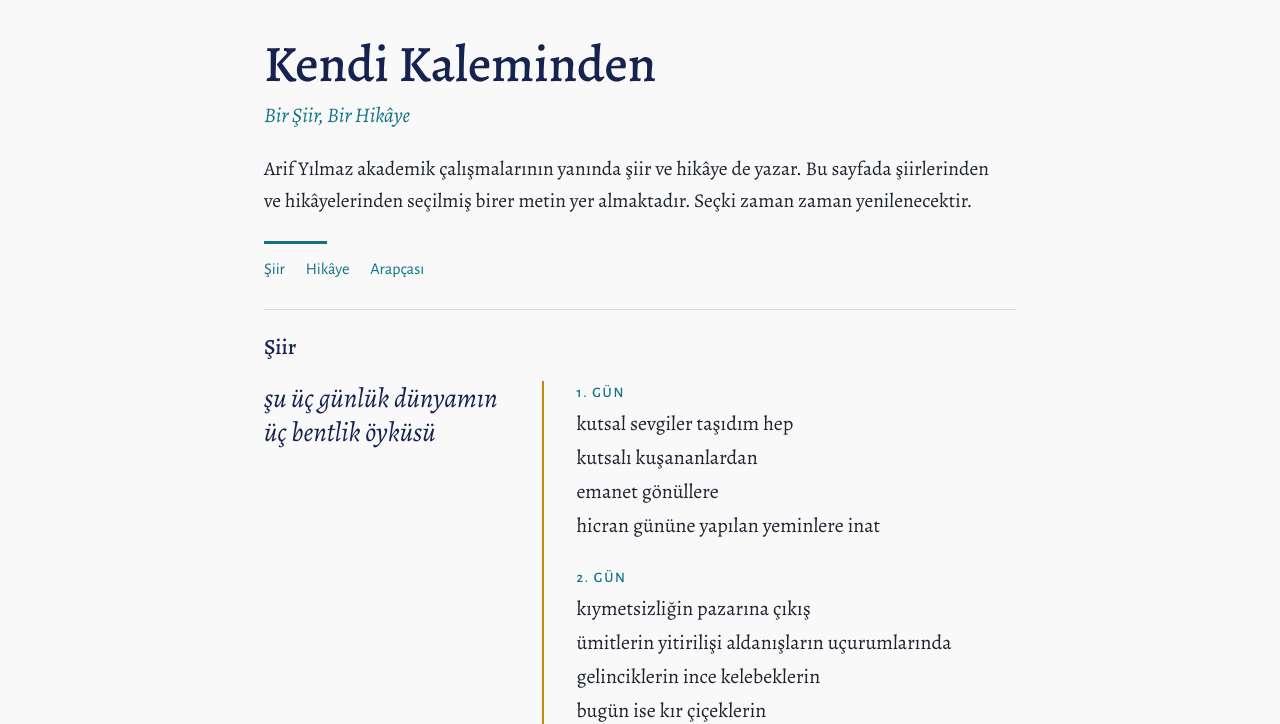
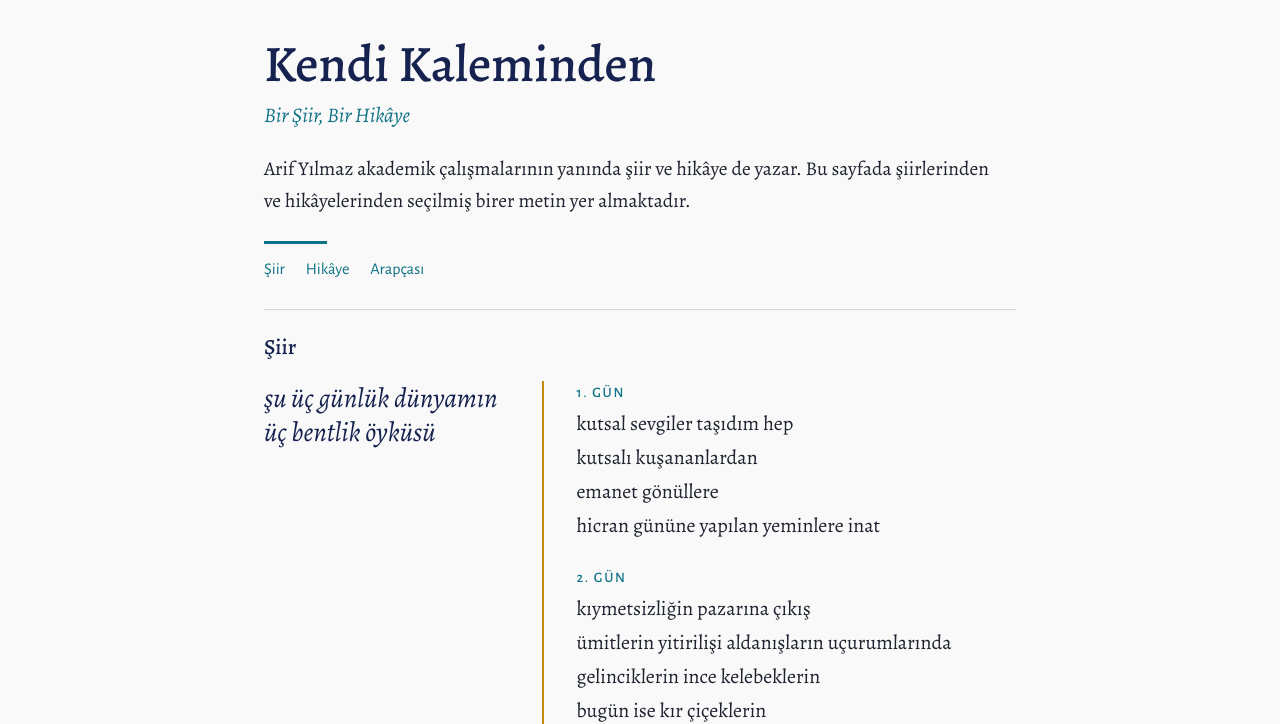
Before and after one commit to yilmaz-arif/yilmaz-arif.github.io, a plain HTML site: page kendi-kaleminden/index.html in a window 1280 px wide. Shown: the part 76-800 px from the top of the page. Drawn offline with nearby package versions, Linux system fonts and the light colour scheme.

Commit message:
Kendi Kaleminden: giriş metninden seçki cümlesi çıktı
Co-Authored-By: Claude Opus 5.5 <noreply@anthropic.com>
Claude-Session: https://claude.ai/code/session_01GtHFNbNLneJkskVV1X9t94

```diff
--- a/kendi-kaleminden/index.html
+++ b/kendi-kaleminden/index.html
@@ -135,7 +135,7 @@ section.arapca p { font-size: 1.32rem; line-height: 2; text-align: justify; marg
 <h1>Kendi Kaleminden</h1>
 <p class="alt">Bir Şiir, Bir Hikâye</p>
 </div>
-<p class="giris">Arif Yılmaz akademik çalışmalarının yanında şiir ve hikâye de yazar. Bu sayfada şiirlerinden ve hikâyelerinden seçilmiş birer metin yer almaktadır. Seçki zaman zaman yenilenecektir.</p>
+<p class="giris">Arif Yılmaz akademik çalışmalarının yanında şiir ve hikâye de yazar. Bu sayfada şiirlerinden ve hikâyelerinden seçilmiş birer metin yer almaktadır.</p>
 <nav class="icindekiler" aria-label="Bu sayfada"><a href="#siir">Şiir</a><a href="#hikaye">Hikâye</a><a href="#arapcasi">Arapçası</a></nav>
 <section id="siir">
 <h2>Şiir</h2>
```
